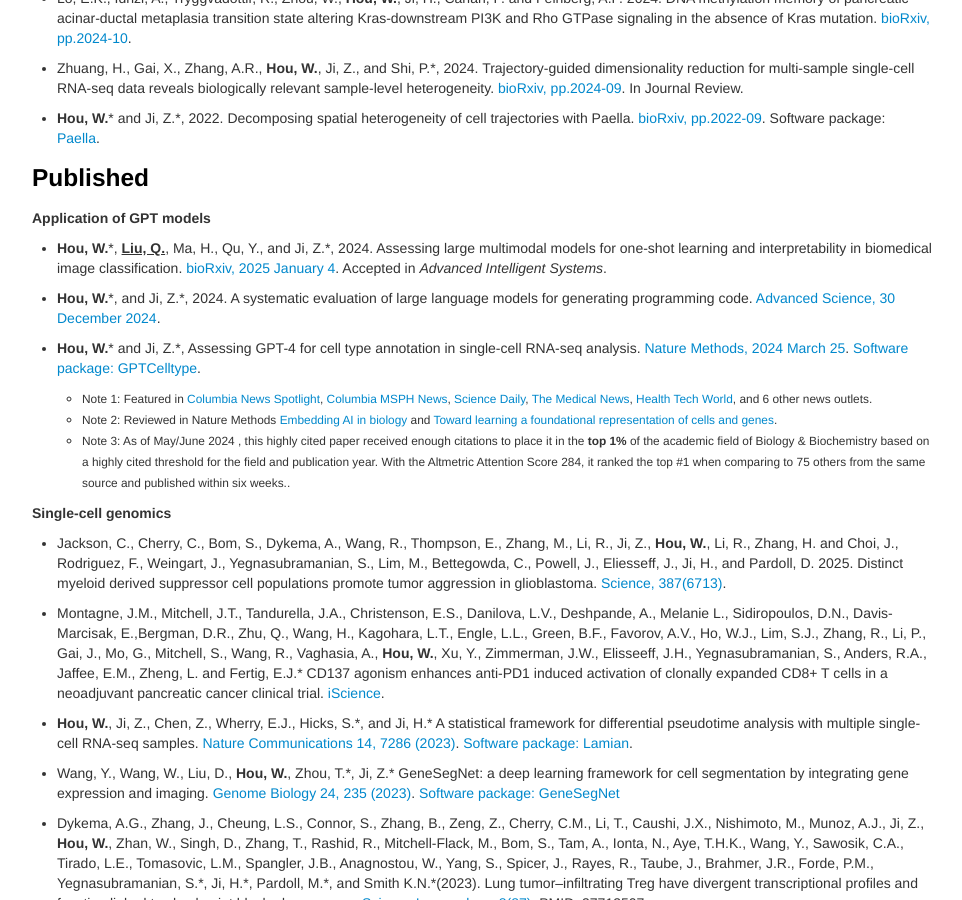
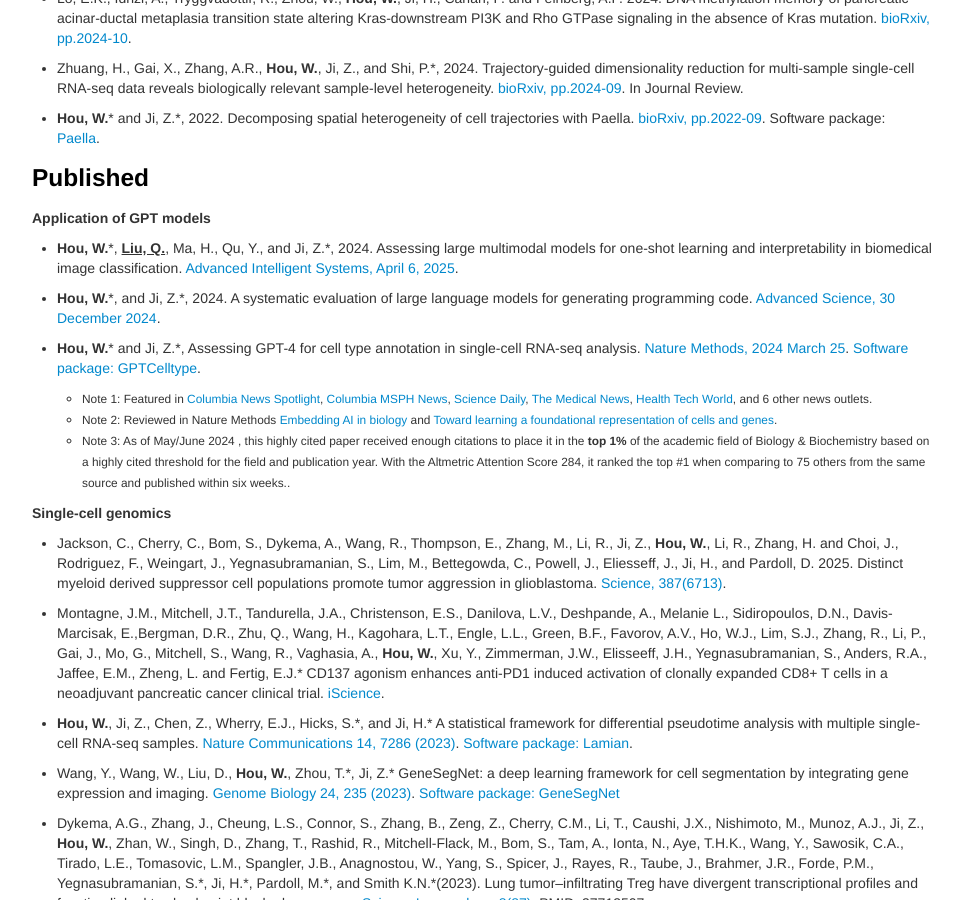
Before and after one commit to Winnie09/Wenpin_Hou, a Jekyll site: the page built from pages/publications.md, in a window 1280 px wide and 900 px high, scrolled down 475 px. Shown: the whole window, without its empty margins (158-1120 px from the left). Built offline with Jekyll 4.4.1, drawn with Linux system fonts in a browser that asks for light colours.

Commit message:
publications.md

```diff
--- a/pages/publications.md
+++ b/pages/publications.md
@@ -35,7 +35,7 @@
 
 ##### Application of GPT models
 
-- **Hou, W.**\*, **<u>Liu, Q.</u>**, Ma, H., Qu, Y., and Ji, Z.\*, 2024. Assessing large multimodal models for one-shot learning and interpretability in biomedical image classification.   [bioRxiv, 2025 January 4](https://www.biorxiv.org/content/10.1101/2023.12.31.573796v3). Accepted in *Advanced Intelligent Systems*.
+- **Hou, W.**\*, **<u>Liu, Q.</u>**, Ma, H., Qu, Y., and Ji, Z.\*, 2024. Assessing large multimodal models for one-shot learning and interpretability in biomedical image classification.   [Advanced Intelligent Systems, April 6, 2025](https://advanced.onlinelibrary.wiley.com/doi/10.1002/aisy.202400947).
 
 - **Hou, W.**\*, and Ji, Z.\*, 2024. A systematic evaluation of large language models for generating programming code.  [Advanced Science, 30 December 2024](https://onlinelibrary.wiley.com/doi/10.1002/advs.202412279).
 
```
